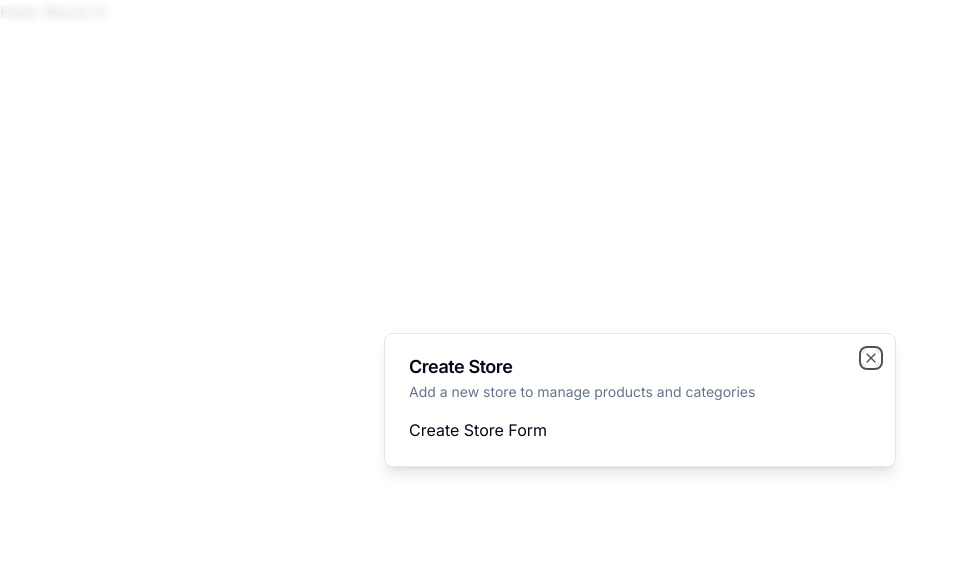
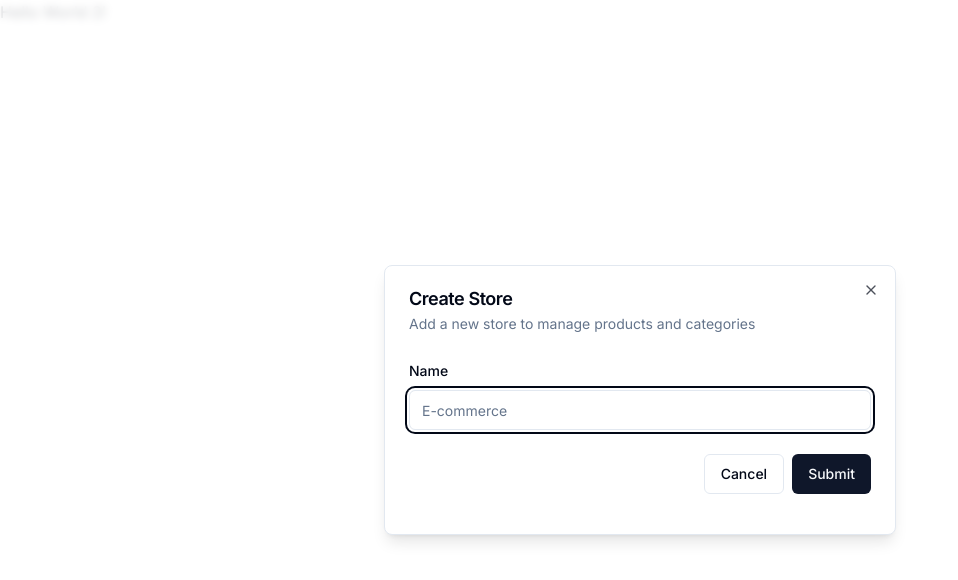
Before and after one commit to mimoriam/next_ecommerce_admin, a Next.js app: page / in a window 1280 px wide. Shown: the top 580 px of the page, without its empty margins (0-958 px from the left). Built offline with nearby package versions, Linux system fonts and the light colour scheme.

Commit message:
Commit #7 - Form in Modal work done

```diff
--- a/components/modals/store-modal.tsx
+++ b/components/modals/store-modal.tsx
@@ -3,9 +3,36 @@
 import { Modal } from '@/components/ui/modal';
 import { useStoreModal } from '@/hooks/use-store-modal';
 
+import * as z from 'zod';
+import { useForm } from 'react-hook-form';
+import { zodResolver } from '@hookform/resolvers/zod';
+import {
+  Form,
+  FormControl,
+  FormField,
+  FormItem,
+  FormLabel,
+} from '@/components/ui/form';
+import { Input } from '@/components/ui/input';
+import { Button } from '@/components/ui/button';
+
+const formSchema = z.object({
+  name: z.string().min(1),
+});
+
 export const StoreModal = () => {
   const storeModal = useStoreModal();
 
+  const form = useForm<z.infer<typeof formSchema>>({
+    resolver: zodResolver(formSchema),
+    defaultValues: {
+      name: '',
+    },
+  });
+
+  const onSubmit = async (values: z.infer<typeof formSchema>) => {
+    console.log(values);
+  };
   return (
     <Modal
       title="Create Store"
@@ -13,7 +40,31 @@
       isOpen={storeModal.isOpen}
       onClose={storeModal.onClose}
     >
-      Create Store Form
+      <div className="space-y-4 py-2 pb-4">
+        <Form {...form}>
+          {/* HTML forms go below: */}
+          <form onSubmit={form.handleSubmit(onSubmit)}>
+            <FormField
+              control={form.control}
+              name="name"
+              render={({ field }) => (
+                <FormItem>
+                  <FormLabel>Name</FormLabel>
+                  <FormControl>
+                    <Input placeholder="E-commerce" {...field} />
+                  </FormControl>
+                </FormItem>
+              )}
+            />
+            <div className="flex items-center justify-end space-x-2 pt-6">
+              <Button variant="outline" onClick={storeModal.onClose}>
+                Cancel
+              </Button>
+              <Button type="submit">Submit</Button>
+            </div>
+          </form>
+        </Form>
+      </div>
     </Modal>
   );
 };
--- /dev/null
+++ b/components/ui/form.tsx
@@ -0,0 +1,176 @@
+import * as React from "react"
+import * as LabelPrimitive from "@radix-ui/react-label"
+import { Slot } from "@radix-ui/react-slot"
+import {
+  Controller,
+  ControllerProps,
+  FieldPath,
+  FieldValues,
+  FormProvider,
+  useFormContext,
+} from "react-hook-form"
+
+import { cn } from "@/lib/utils"
+import { Label } from "@/components/ui/label"
+
+const Form = FormProvider
+
+type FormFieldContextValue<
+  TFieldValues extends FieldValues = FieldValues,
+  TName extends FieldPath<TFieldValues> = FieldPath<TFieldValues>
+> = {
+  name: TName
+}
+
+const FormFieldContext = React.createContext<FormFieldContextValue>(
+  {} as FormFieldContextValue
+)
+
+const FormField = <
+  TFieldValues extends FieldValues = FieldValues,
+  TName extends FieldPath<TFieldValues> = FieldPath<TFieldValues>
+>({
+  ...props
+}: ControllerProps<TFieldValues, TName>) => {
+  return (
+    <FormFieldContext.Provider value={{ name: props.name }}>
+      <Controller {...props} />
+    </FormFieldContext.Provider>
+  )
+}
+
+const useFormField = () => {
+  const fieldContext = React.useContext(FormFieldContext)
+  const itemContext = React.useContext(FormItemContext)
+  const { getFieldState, formState } = useFormContext()
+
+  const fieldState = getFieldState(fieldContext.name, formState)
+
+  if (!fieldContext) {
+    throw new Error("useFormField should be used within <FormField>")
+  }
+
+  const { id } = itemContext
+
+  return {
+    id,
+    name: fieldContext.name,
+    formItemId: `${id}-form-item`,
+    formDescriptionId: `${id}-form-item-description`,
+    formMessageId: `${id}-form-item-message`,
+    ...fieldState,
+  }
+}
+
+type FormItemContextValue = {
+  id: string
+}
+
+const FormItemContext = React.createContext<FormItemContextValue>(
+  {} as FormItemContextValue
+)
+
+const FormItem = React.forwardRef<
+  HTMLDivElement,
+  React.HTMLAttributes<HTMLDivElement>
+>(({ className, ...props }, ref) => {
+  const id = React.useId()
+
+  return (
+    <FormItemContext.Provider value={{ id }}>
+      <div ref={ref} className={cn("space-y-2", className)} {...props} />
+    </FormItemContext.Provider>
+  )
+})
+FormItem.displayName = "FormItem"
+
+const FormLabel = React.forwardRef<
+  React.ElementRef<typeof LabelPrimitive.Root>,
+  React.ComponentPropsWithoutRef<typeof LabelPrimitive.Root>
+>(({ className, ...props }, ref) => {
+  const { error, formItemId } = useFormField()
+
+  return (
+    <Label
+      ref={ref}
+      className={cn(error && "text-destructive", className)}
+      htmlFor={formItemId}
+      {...props}
+    />
+  )
+})
+FormLabel.displayName = "FormLabel"
+
+const FormControl = React.forwardRef<
+  React.ElementRef<typeof Slot>,
+  React.ComponentPropsWithoutRef<typeof Slot>
+>(({ ...props }, ref) => {
+  const { error, formItemId, formDescriptionId, formMessageId } = useFormField()
+
+  return (
+    <Slot
+      ref={ref}
+      id={formItemId}
+      aria-describedby={
+        !error
+          ? `${formDescriptionId}`
+          : `${formDescriptionId} ${formMessageId}`
+      }
+      aria-invalid={!!error}
+      {...props}
+    />
+  )
+})
+FormControl.displayName = "FormControl"
+
+const FormDescription = React.forwardRef<
+  HTMLParagraphElement,
+  React.HTMLAttributes<HTMLParagraphElement>
+>(({ className, ...props }, ref) => {
+  const { formDescriptionId } = useFormField()
+
+  return (
+    <p
+      ref={ref}
+      id={formDescriptionId}
+      className={cn("text-sm text-muted-foreground", className)}
+      {...props}
+    />
+  )
+})
+FormDescription.displayName = "FormDescription"
+
+const FormMessage = React.forwardRef<
+  HTMLParagraphElement,
+  React.HTMLAttributes<HTMLParagraphElement>
+>(({ className, children, ...props }, ref) => {
+  const { error, formMessageId } = useFormField()
+  const body = error ? String(error?.message) : children
+
+  if (!body) {
+    return null
+  }
+
+  return (
+    <p
+      ref={ref}
+      id={formMessageId}
+      className={cn("text-sm font-medium text-destructive", className)}
+      {...props}
+    >
+      {body}
+    </p>
+  )
+})
+FormMessage.displayName = "FormMessage"
+
+export {
+  useFormField,
+  Form,
+  FormItem,
+  FormLabel,
+  FormControl,
+  FormDescription,
+  FormMessage,
+  FormField,
+}
--- /dev/null
+++ b/components/ui/input.tsx
@@ -0,0 +1,25 @@
+import * as React from "react"
+
+import { cn } from "@/lib/utils"
+
+export interface InputProps
+  extends React.InputHTMLAttributes<HTMLInputElement> {}
+
+const Input = React.forwardRef<HTMLInputElement, InputProps>(
+  ({ className, type, ...props }, ref) => {
+    return (
+      <input
+        type={type}
+        className={cn(
+          "flex h-10 w-full rounded-md border border-input bg-background px-3 py-2 text-sm ring-offset-background file:border-0 file:bg-transparent file:text-sm file:font-medium placeholder:text-muted-foreground focus-visible:outline-none focus-visible:ring-2 focus-visible:ring-ring focus-visible:ring-offset-2 disabled:cursor-not-allowed disabled:opacity-50",
+          className
+        )}
+        ref={ref}
+        {...props}
+      />
+    )
+  }
+)
+Input.displayName = "Input"
+
+export { Input }
--- /dev/null
+++ b/components/ui/label.tsx
@@ -0,0 +1,26 @@
+"use client"
+
+import * as React from "react"
+import * as LabelPrimitive from "@radix-ui/react-label"
+import { cva, type VariantProps } from "class-variance-authority"
+
+import { cn } from "@/lib/utils"
+
+const labelVariants = cva(
+  "text-sm font-medium leading-none peer-disabled:cursor-not-allowed peer-disabled:opacity-70"
+)
+
+const Label = React.forwardRef<
+  React.ElementRef<typeof LabelPrimitive.Root>,
+  React.ComponentPropsWithoutRef<typeof LabelPrimitive.Root> &
+    VariantProps<typeof labelVariants>
+>(({ className, ...props }, ref) => (
+  <LabelPrimitive.Root
+    ref={ref}
+    className={cn(labelVariants(), className)}
+    {...props}
+  />
+))
+Label.displayName = LabelPrimitive.Root.displayName
+
+export { Label }
--- a/package.json
+++ b/package.json
@@ -10,7 +10,9 @@
   },
   "dependencies": {
     "@clerk/nextjs": "^4.23.2",
+    "@hookform/resolvers": "^3.2.0",
     "@radix-ui/react-dialog": "^1.0.4",
+    "@radix-ui/react-label": "^2.0.2",
     "@radix-ui/react-slot": "^1.0.2",
     "@types/node": "20.4.9",
     "@types/react": "18.2.19",
@@ -26,11 +28,13 @@
     "postcss": "8.4.27",
     "react": "18.2.0",
     "react-dom": "18.2.0",
+    "react-hook-form": "^7.45.4",
     "server-only": "^0.0.1",
     "tailwind-merge": "^1.14.0",
     "tailwindcss": "3.3.3",
     "tailwindcss-animate": "^1.0.6",
     "typescript": "5.1.6",
+    "zod": "^3.21.4",
     "zustand": "^4.4.1"
   }
 }
```
Also changed, not shown: commands.txt, 1 other file (tests, documents, lock files or other folders).
